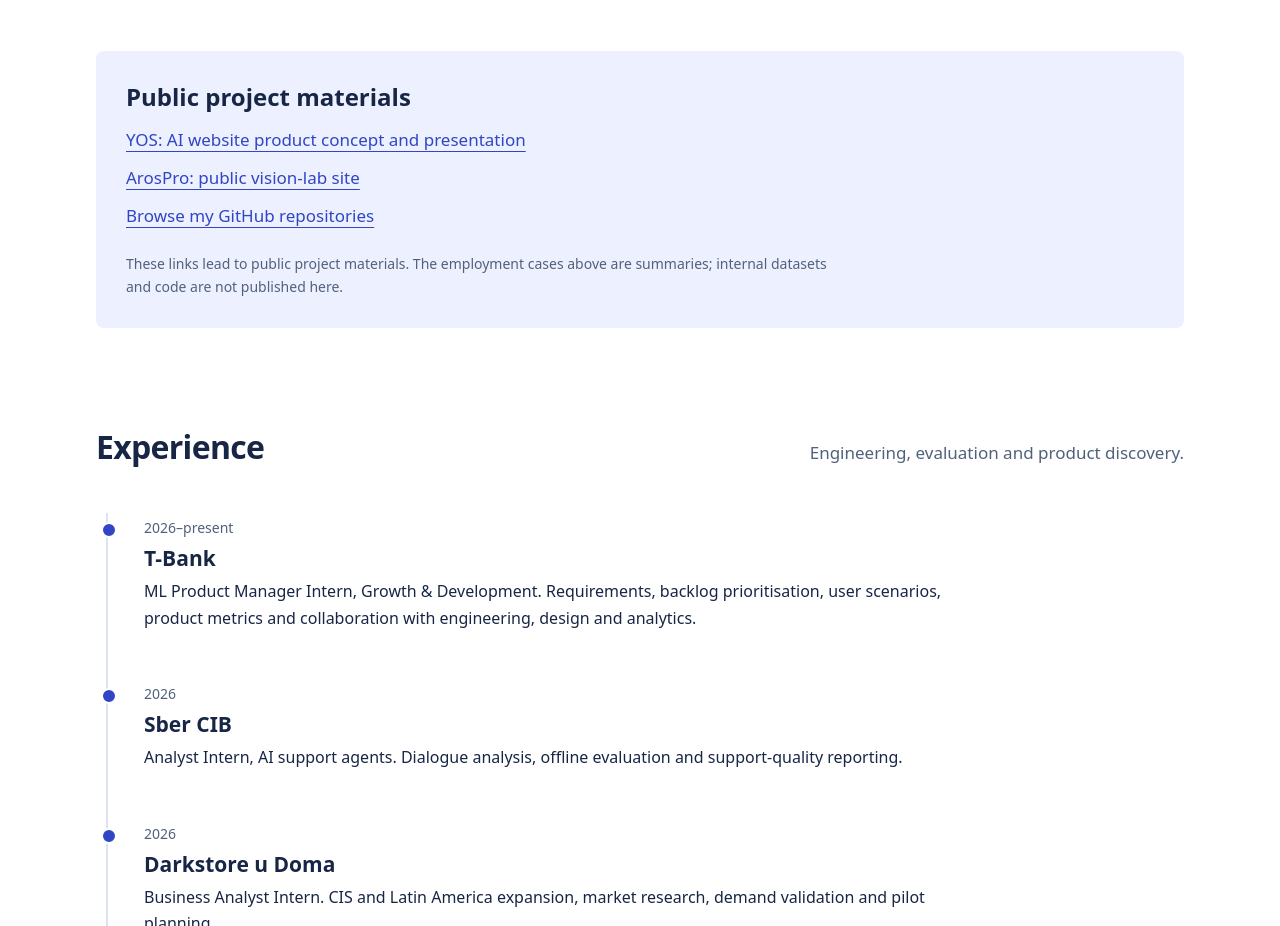
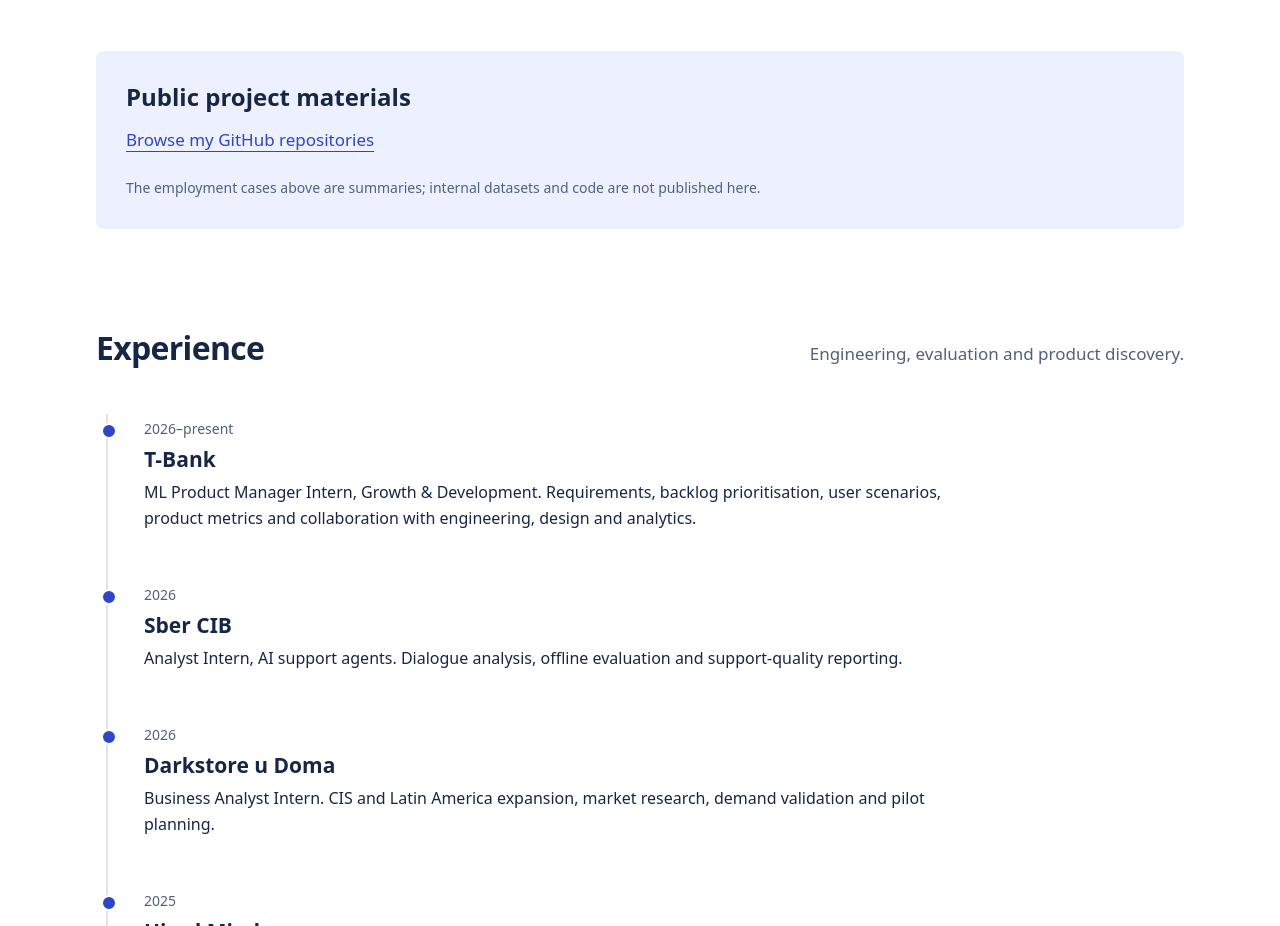
Before and after one commit to yafufig/yafufig.github.io, a plain HTML site: page index.html in a window 1280 px wide. Shown: the part 2034-2960 px from the top of the page. Drawn offline with Linux system fonts and the light colour scheme.

Commit message:
Remove YOS and ArosPro links from portfolio

```diff
--- a/index.html
+++ b/index.html
@@ -24,7 +24,7 @@
 <article id="agents" class="case" data-tags="engineering product"><div class="case-meta">Sber CIB · Analyst Intern · 2026</div><div><h3>Turning agent failures into an improvement backlog</h3><p>I analysed customer-support conversations to identify hallucinations, routing errors and gaps in the knowledge base, then translated findings into prompt and scenario improvements.</p><details><summary>Read the evaluation workflow</summary><div class="detail"><h4>Method</h4><p>Review agent and operator logs, label intents and failure points, group recurring issues, and compare agent versions on labelled dialogues before release.</p><h4>Checks</h4><p>Intent accuracy and answer completeness offline; CSAT, containment, escalation share and response time in support reporting. Low-CSAT conversations received focused review.</p><h4>Scope</h4><p>My role combined analysis, evaluation and dialogue-flow improvements, including topic routing and escalation to human operators.</p></div></details><p class="tags">LLM agents / failure analysis / quality reporting</p></div></article>
 <article id="product" class="case" data-tags="engineering product"><div class="case-meta">Hired Minds · LLM / AI Product Engineer Intern · 2025</div><div><h3>A content generator shaped by customer interviews</h3><p>I built a LinkedIn post-generator MVP using an LLM API, conducted customer-development interviews, and used the findings to redesign content filters.</p><details><summary>Read the product loop</summary><div class="detail"><h4>Build and compare</h4><p>Compare prompts and generation strategies for output quality and engagement. Use interview feedback to refine the content-creation flow.</p><h4>Delivery</h4><p>Coordinate technical work through a Scrum board, product work through Kanban, and keep the team aligned with a shared backlog in Jira.</p><h4>Related product work</h4><p>At Darkstore u Doma, I analysed expansion into CIS and Latin American markets and built a Mexico-focused landing page and lead-generation MVP to test demand.</p></div></details><p class="tags">LLM APIs / customer development / prototyping</p></div></article>
 <article id="robotics" class="case" data-tags="robotics engineering"><div class="case-meta">FIRST Tech Challenge · 1st place · 2022</div><div><h3>Closing the loop between camera and robot motion</h3><p>I worked on a gyroscope-based PID controller for straight-line movement, camera detection of AprilTags and field colour markers, and robot modelling and assembly.</p><details><summary>Read the control approach</summary><div class="detail"><h4>Control</h4><p>Use gyroscope feedback to correct straight-line motion. Detect AprilTags and colour markers to correct the turning angle.</p><h4>Research interests</h4><p>I want to extend this foundation into learning-based control, physical AI and robotics. Reinforcement learning and space applications are interests I want to explore.</p></div></details><p class="tags">PID / AprilTag / computer vision / robot assembly</p></div></article>
-<div class="public-work"><h3>Public project materials</h3><a href="https://github.com/yafufig/YOS-CU">YOS: AI website product concept and presentation</a><a href="https://github.com/yafufig/arospro-vision-lab">ArosPro: public vision-lab site</a><a href="https://github.com/yafufig">Browse my GitHub repositories</a><p>These links lead to public project materials. The employment cases above are summaries; internal datasets and code are not published here.</p></div>
+<div class="public-work"><h3>Public project materials</h3><a href="https://github.com/yafufig">Browse my GitHub repositories</a><p>The employment cases above are summaries; internal datasets and code are not published here.</p></div>
 </section>
 <section id="experience"><div class="section-head"><h2>Experience</h2><p>Engineering, evaluation and product discovery.</p></div><div class="timeline">
 <div><span>2026–present</span><h3>T-Bank</h3><p>ML Product Manager Intern, Growth & Development. Requirements, backlog prioritisation, user scenarios, product metrics and collaboration with engineering, design and analytics.</p></div>
```
